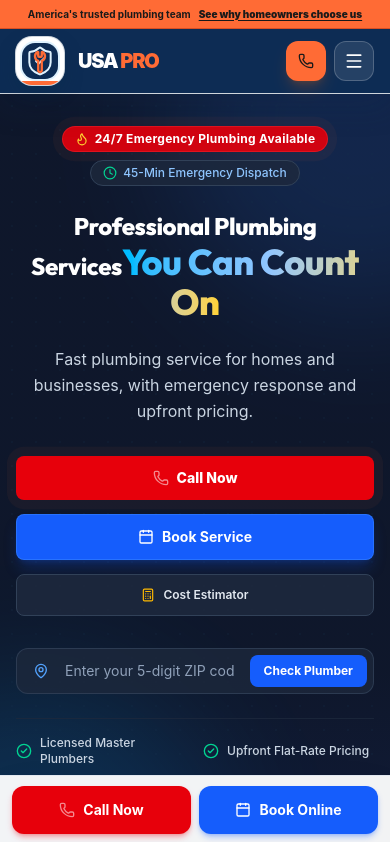
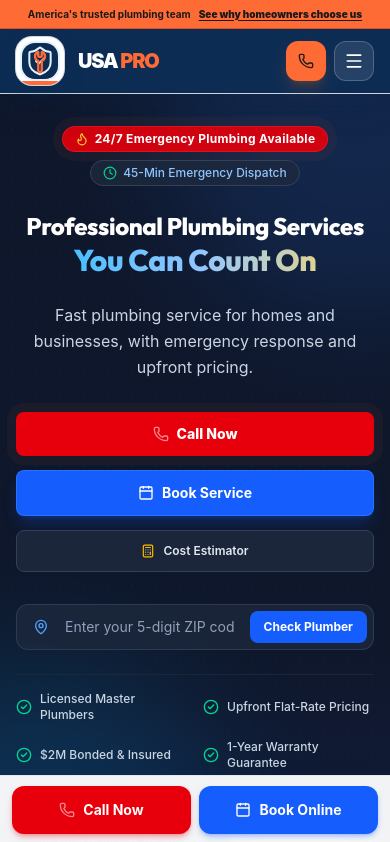
Before and after one commit to mmohib14/Plumbering, a React (Vite) app: page / in a window 390 px wide. Shown: the top 842 px of the page. Built offline with nearby package versions, Linux system fonts and the light colour scheme; grey boxes are pictures that could not be loaded.

Commit message:
header update

```diff
--- a/src/components/Header.tsx
+++ b/src/components/Header.tsx
@@ -342,7 +342,8 @@ export const Header: React.FC<HeaderProps> = ({
 
       {mobileMenuOpen && (
         <div className="absolute left-0 right-0 top-full max-h-[calc(100vh-5.5rem)] overflow-y-auto border-t border-white/15 bg-(--color-navy) px-4 pb-6 pt-3 shadow-2xl xl:hidden">
-          <div className="grid grid-cols-3 gap-2 border-b border-white/15 pb-3">
+          <div className="space-y-2 border-b border-white/15 pb-3">
+            <div className="grid grid-cols-2 gap-2">
               <a
                 href={`tel:${COMPANY_INFO.phoneRaw}`}
                 className="site-emergency flex items-center justify-center gap-2 rounded-xl px-3 py-2.5 text-sm font-bold"
@@ -360,13 +361,16 @@ export const Header: React.FC<HeaderProps> = ({
                 <Calendar className="h-4 w-4" />
                 <span>Book Online</span>
               </button>
+            </div>
+            <div className="flex justify-center">
               <button
                 onClick={() => handleNavClick('staff')}
-              className="site-nav flex items-center justify-center gap-2 rounded-xl px-3 py-2.5 text-sm font-bold text-white"
+                className="site-nav flex w-1/2 items-center justify-center gap-2 rounded-xl px-3 py-2.5 text-sm font-bold text-white"
               >
                 <UserCheck className="h-4 w-4" />
                 <span>Staff Login</span>
               </button>
+            </div>
           </div>
 
           <form onSubmit={handleSearchSubmit} className="mt-3 flex h-11 items-center rounded-xl bg-white px-2 text-slate-900">
--- a/src/components/HeroSection.tsx
+++ b/src/components/HeroSection.tsx
@@ -62,11 +62,11 @@ export const HeroSection: React.FC<HeroSectionProps> = ({ onOpenBooking, onSelec
 
             {/* Main Headline */}
             <h1 className="font-extrabold tracking-tight text-white leading-tight">
-              <span className="text-2xl sm:text-3xl lg:text-4xl">
+              <span className="block text-2xl sm:text-3xl lg:text-4xl">
                 Professional Plumbing Services
               </span>
               <br className="hidden sm:inline" />
-              <span className="text-4xl sm:text-5xl lg:text-6xl text-transparent bg-clip-text bg-linear-to-r from-sky-400 via-blue-300 to-amber-300">
+              <span className="block whitespace-nowrap text-3xl text-transparent bg-clip-text bg-linear-to-r from-sky-400 via-blue-300 to-amber-300 sm:text-5xl lg:text-6xl">
                 You Can Count On
               </span>
             </h1>
```
Lines whose indentation alone changed are shown as unchanged.
